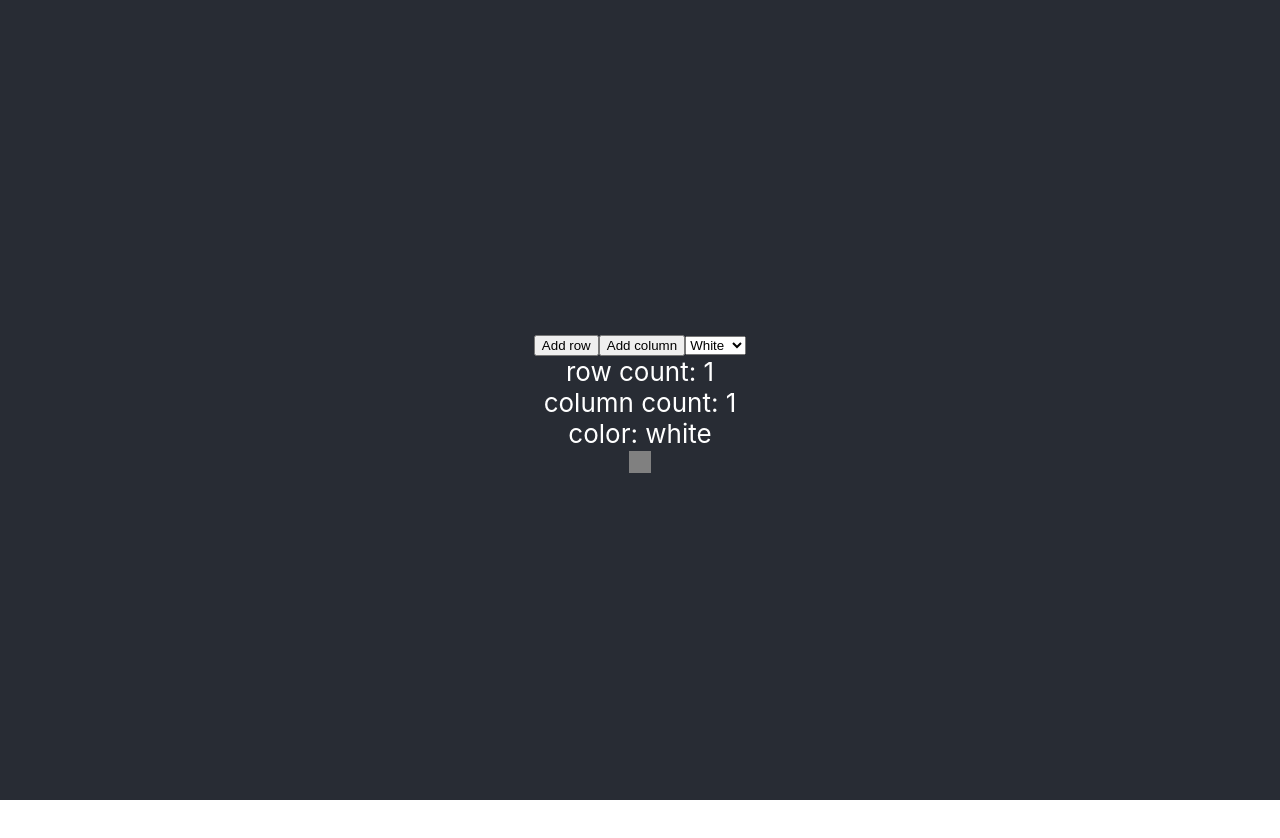
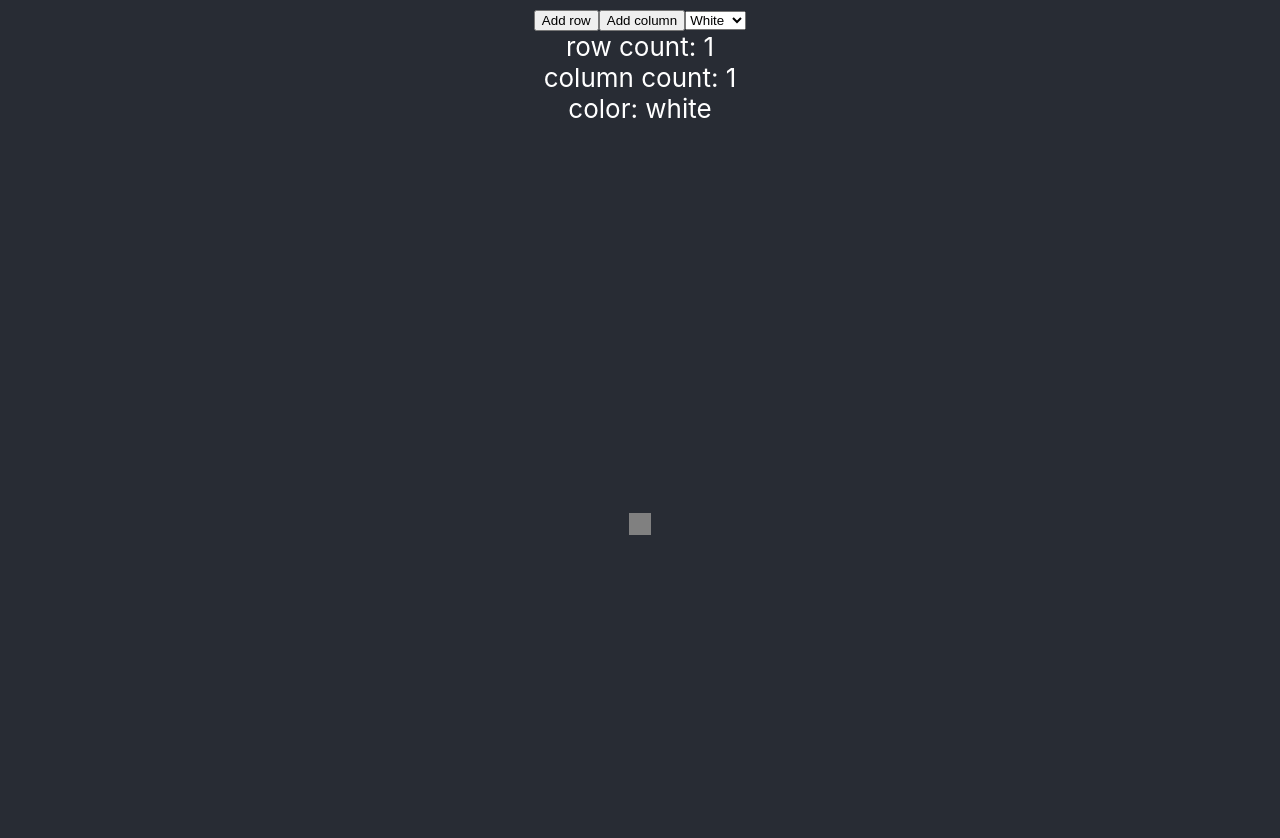
Before and after one commit to Arman-Berek/DOMChallenges3, a React (Create React App) app: page / in a window 1280 px wide. Shown: the top 838 px of the page. Before the commit the page ends 800 px from the top, so only its background shows below. Built offline with nearby package versions, Linux system fonts and the light colour scheme.

Commit message:
Moved containers

```diff
--- a/src/App.css
+++ b/src/App.css
@@ -1,16 +1,5 @@
 .App {
   text-align: center;
-}
-
-.App-logo {
-  height: 40vmin;
-  pointer-events: none;
-}
-
-@media (prefers-reduced-motion: no-preference) {
-  .App-logo {
-    animation: App-logo-spin infinite 20s linear;
-  }
 }
 
 .App-header {
@@ -24,15 +13,12 @@
   color: white;
 }
 
+.button-background{
+  background-color: #282c34;
+  font-size: calc(10px + 2vmin);
+  color: white;
+}
+
 .App-link {
   color: #61dafb;
 }
-
-@keyframes App-logo-spin {
-  from {
-    transform: rotate(0deg);
-  }
-  to {
-    transform: rotate(360deg);
-  }
-}
--- a/src/App.js
+++ b/src/App.js
@@ -53,14 +53,7 @@
   render(){
     return (
       <div className="App">
-        <header className="App-header">
-          {/*
-            Testable button
-             <AddRow rowCount={this.state.rowCount} columnCount={this.state.columnCount} color={this.state.color}></AddRow>
-          */}
-
-
-          <div>
+          <div className="button-background">
           <button onClick={this.incrementRow}> Add row </button>
           <button onClick={this.incrementColumn}> Add column </button>
           <select onChange={this.updateColor}>
@@ -70,19 +63,31 @@
             <option value="red"> Red </option>
             <option value="yellow"> Yellow </option>
           </select>
+
+          <div>
+            row count: {this.state.rowCount}
           </div>
 
           <div>
-          row count: {this.state.rowCount}
+            column count: {this.state.columnCount}
           </div>
 
           <div>
-          column count: {this.state.columnCount}
+            color: { this.state.color}
           </div>
 
-          <div>
-          color: { this.state.color}
+
           </div>
+        <header className="App-header">
+          {/*
+            Testable button
+             <AddRow rowCount={this.state.rowCount} columnCount={this.state.columnCount} color={this.state.color}></AddRow>
+          */}
+
+
+
+
+
 
           <Table rows={this.state.rowCount} columns={this.state.columnCount} color={this.state.color} />
 
```
